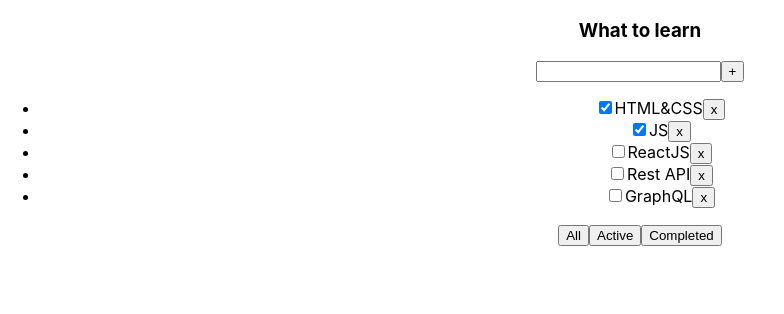
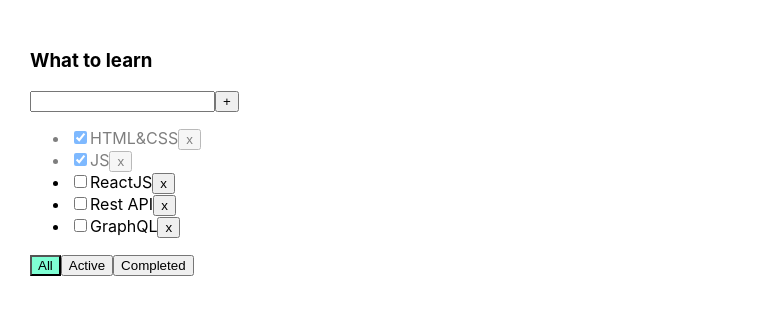
Before and after one commit to IJTINK7/new_practice, a React (Create React App) app: page / in a window 1280 px wide. Shown: the top 314 px of the page, without its empty margins (0-784 px from the left). Built offline with nearby package versions, Linux system fonts and the light colour scheme.

Commit message:
Changing styles

```diff
--- a/src/App.css
+++ b/src/App.css
@@ -1,38 +1,24 @@
 .App {
-  text-align: center;
+  padding: 30px;
+  display: flex;
 }
 
-.App-logo {
-  height: 40vmin;
-  pointer-events: none;
+.App > div{
+  margin-right: 50px ;
 }
 
-@media (prefers-reduced-motion: no-preference) {
-  .App-logo {
-    animation: App-logo-spin infinite 20s linear;
-  }
+.error{
+  border: red 1px solid;
 }
 
-.App-header {
-  background-color: #282c34;
-  min-height: 100vh;
-  display: flex;
-  flex-direction: column;
-  align-items: center;
-  justify-content: center;
-  font-size: calc(10px + 2vmin);
-  color: white;
+.error-message{
+  color: red;
 }
 
-.App-link {
-  color: #61dafb;
+.active-filter{
+  background-color: aquamarine;
 }
 
-@keyframes App-logo-spin {
-  from {
-    transform: rotate(0deg);
-  }
-  to {
-    transform: rotate(360deg);
-  }
+.is-done{
+  opacity: 0.5;
 }
```
